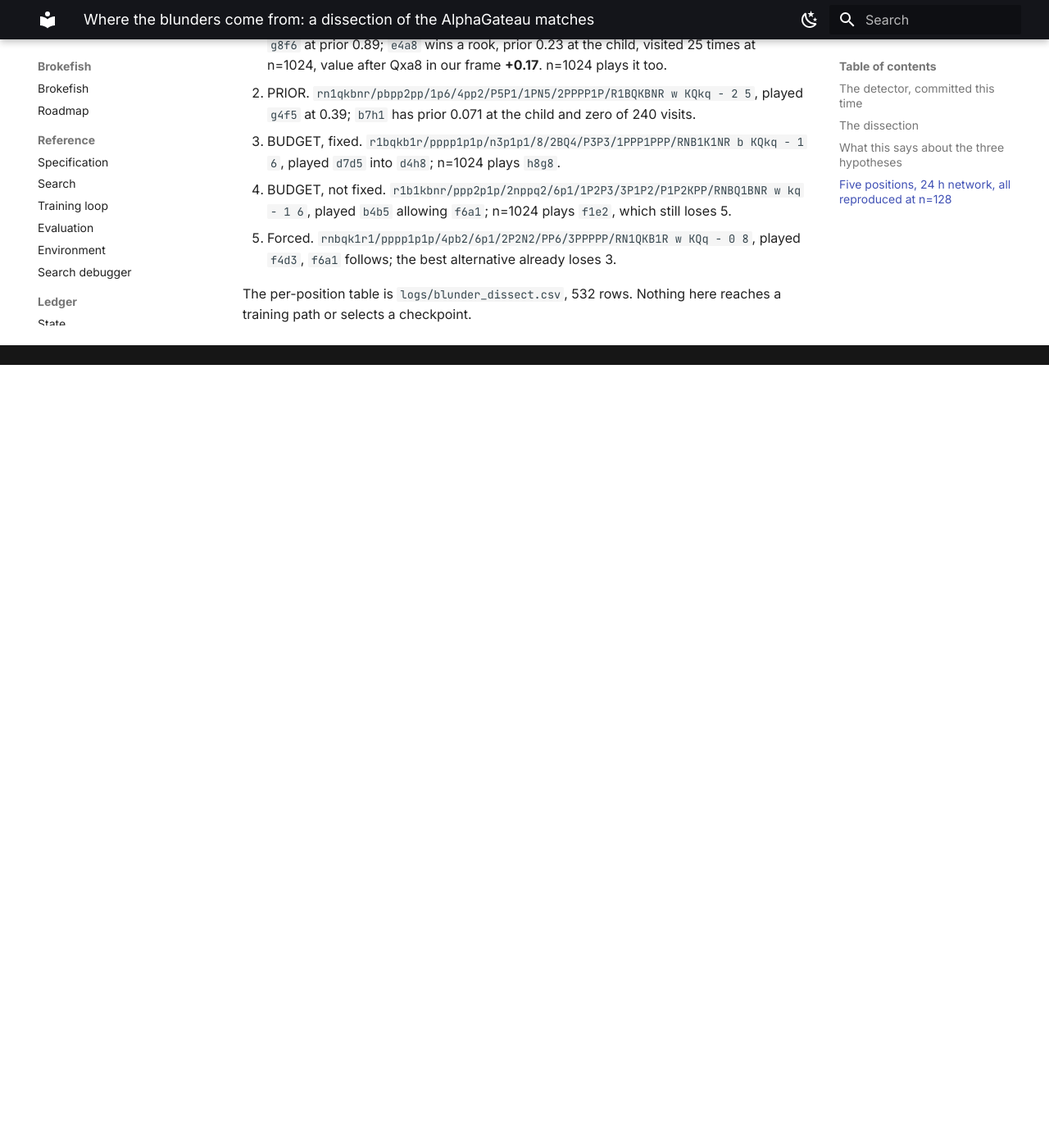
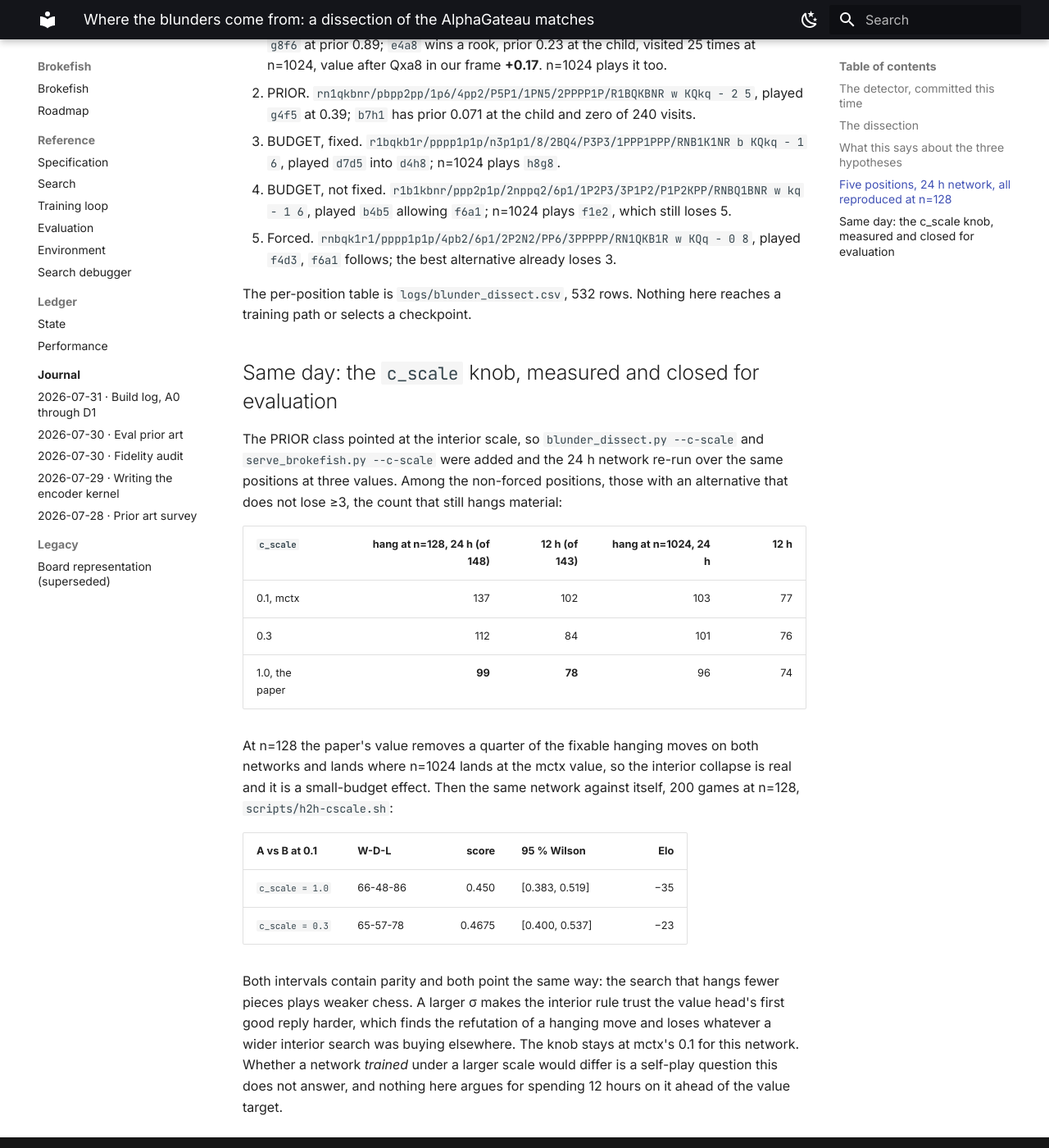
Before and after one commit to TheoBoyer/brokefish, an MkDocs documentation site: the page built from docs/journal/2026-09-09-blunder-dissection.md, in a window 1280 px wide and 1400 px high, scrolled down 2405 px. Shown: the whole window at 82% size. Built offline with MkDocs 1.6.1 and Material for MkDocs 9.7.7, drawn with Linux system fonts in a browser that asks for light colours; before the commit the page ends 2850 px from its top, so only the background shows below that.

Commit message:
c_scale: a quarter fewer hanging moves at n=128, and weaker play
--c-scale on blunder_dissect.py and serve_brokefish.py, h2h-cscale.sh for one
network against itself at two scales. At the paper's 1.0 the fixable hanging
moves of the 24 h network fall 137 -> 99 at n=128, where n=1024 at mctx's 0.1
gives 103; and the same network at 1.0 loses to itself at 0.1 by 0.450
[0.383, 0.519] over 200 games, 0.3 by 0.4675. Closed for evaluation; stays 0.1.

Co-Authored-By: Claude Fable 5.1 <noreply@anthropic.com>
Claude-Session: https://claude.ai/code/session_01CZYoBwh7Yn15hY25rQzXyq

```diff
--- a/docs/journal/2026-09-09-blunder-dissection.md
+++ b/docs/journal/2026-09-09-blunder-dissection.md
@@ -93,3 +93,34 @@ blunder rate against ourselves is still unmeasured.
 
 The per-position table is `logs/blunder_dissect.csv`, 532 rows. Nothing here reaches
 a training path or selects a checkpoint.
+
+## Same day: the `c_scale` knob, measured and closed for evaluation
+
+The PRIOR class pointed at the interior scale, so `blunder_dissect.py --c-scale` and
+`serve_brokefish.py --c-scale` were added and the 24 h network re-run over the same
+positions at three values. Among the non-forced positions, those with an alternative
+that does not lose ≥3, the count that still hangs material:
+
+| `c_scale` | hang at n=128, 24 h (of 148) | 12 h (of 143) | hang at n=1024, 24 h | 12 h |
+|---|---:|---:|---:|---:|
+| 0.1, mctx | 137 | 102 | 103 | 77 |
+| 0.3 | 112 | 84 | 101 | 76 |
+| 1.0, the paper | **99** | **78** | 96 | 74 |
+
+At n=128 the paper's value removes a quarter of the fixable hanging moves on both
+networks and lands where n=1024 lands at the mctx value, so the interior collapse is
+real and it is a small-budget effect. Then the same network against itself, 200 games
+at n=128, `scripts/h2h-cscale.sh`:
+
+| A vs B at 0.1 | W-D-L | score | 95 % Wilson | Elo |
+|---|---|---:|---|---:|
+| `c_scale = 1.0` | 66-48-86 | 0.450 | [0.383, 0.519] | −35 |
+| `c_scale = 0.3` | 65-57-78 | 0.4675 | [0.400, 0.537] | −23 |
+
+Both intervals contain parity and both point the same way: the search that hangs
+fewer pieces plays weaker chess. A larger σ makes the interior rule trust the value
+head's first good reply harder, which finds the refutation of a hanging move and
+loses whatever a wider interior search was buying elsewhere. The knob stays at
+mctx's 0.1 for this network. Whether a network *trained* under a larger scale would
+differ is a self-play question this does not answer, and nothing here argues for
+spending 12 hours on it ahead of the value target.
--- a/docs/journal/index.md
+++ b/docs/journal/index.md
@@ -14,7 +14,7 @@ entry records what was true when it was written. Neither is a bug.
 | date | entry | what it settles |
 |---|---|---|
 | 2026-09-09 | [Two matches that were owed](2026-09-09-two-matches-owed.md) | 200 games at n=128 under Gumbel, fit-free. `t24h-adamw-int8` vs `t12h-int8`: **98-44-58, 0.600, +70 Elo** [0.531, 0.665], where the PUCT league of 08-19 said +237 ± 79 and 77-14-17 head to head: the third headline the protocol mismatch moved by more than its error bar, this one down. `t12h-reuse2` vs `t24h-adamw-int8`: 45-57-98, **0.3675, −94**, the weakest 12 h arm on this instrument |
-| 2026-09-09 | [Where the blunders come from](2026-09-09-blunder-dissection.md) | `scripts/blunder_dissect.py` replays every uncompensated material loss of the two AlphaGateau matches through the network that played it, at n=128 and n=1024. The 2.1× ratio reproduces (14.55 / 6.76 and 13.58 / 6.14 per 1000 plies). Of the reproduced blunders **a third are flagged one ply late** (the material was already lost), **eightfold the search fixes 14 %**, a **PRIOR** class where the refutation has prior 0.06-0.09 at the child and zero visits because the interior rule's σ at `c_scale = 0.1` collapses π' onto the first good reply, and a **VALUE** class where the refutation is visited and the value does not punish it. In **41 %** of non-forced blunders the raw value after hanging the piece is at least as high as before. The value head moves to first among the 08-19 hypotheses; the rule-feature prototype is the instrument for the representation half |
+| 2026-09-09 | [Where the blunders come from](2026-09-09-blunder-dissection.md) | `scripts/blunder_dissect.py` replays every uncompensated material loss of the two AlphaGateau matches through the network that played it, at n=128 and n=1024. The 2.1× ratio reproduces (14.55 / 6.76 and 13.58 / 6.14 per 1000 plies). Of the reproduced blunders **a third are flagged one ply late** (the material was already lost), **eightfold the search fixes 14 %**, a **PRIOR** class where the refutation has prior 0.06-0.09 at the child and zero visits because the interior rule's σ at `c_scale = 0.1` collapses π' onto the first good reply, and a **VALUE** class where the refutation is visited and the value does not punish it. In **41 %** of non-forced blunders the raw value after hanging the piece is at least as high as before. The value head moves to first among the 08-19 hypotheses; the rule-feature prototype is the instrument for the representation half. Same-day addendum: `c_scale = 1.0` removes a quarter of the fixable hangs at n=128 and **loses 0.450** to the default in self-play of the same network; 0.3 loses 0.4675. Closed for evaluation |
 | 2026-09-09 | [Input re-injection: five runs, no Elo](2026-09-09-reinjection-is-a-null.md) | The five chains of 08-28 to 09-01 finished and were never written up. `ln1`, `both`, lr ×3, lr ×6 and the compute-matched 24 h arm: fit deltas of −15 / −43 / +69 / +111 / **−77** at n=256, with signs that flip between budgets and a headline that moved −15 → +13 when a third arm joined the pool. The direct matches at n=128 against `t24h-adamw-int8`: 0.4225 / 0.4525 / **0.4300** for lr3, lr6 and the 24 h arm, the last with an interval excluding parity. The coefficients grow to mean 3.2 without settling and buy nothing. ⚠️ Every joint fit in `runs/` reported `converged: False`; measured the same day, the cap cost under 0.2 Elo, and the fit now converges by Newton in ~16 iterations (`bt-newton/v2`). The instrument's real defect is the phantom prior, which compresses a 100-player league by ~25 % (`evaluation.md` §5.4.5). ⚠️ The puzzle probe called it the other way, 1-for-5 |
 | 2026-09-09 | [The four findings of the core-algorithm review, fixed](2026-09-09-core-algorithm-review-fixes.md) | Gumbel's prior floor was the smallest *normal* fp16, 2^-14, flattening every prior below 6e-5; now 2^-24 in both implementations, and `completed_q` guards priors before the weighted mean as `mctx` does. A third rook in a pawn slot kept its castling right in both importers. Micro-batch accumulation was **not exact under a value mask**: the value term is a mean over supervised rows and was scaled by row count; only `t12h-muon-wdl-vs4` trained under it. Eleven `test_quant.py` failures were a stale scheme name. A slow depth bound had been wrong for five weeks: the FPU change of 08-02 made the tree wider and shallower, 13 → 8 |
 | 2026-08-28 | [Every block sees the inputs again](2026-08-28-input-reinjection.md) | `--reinject` makes each block's LayerNorm see `h + sum_k c[site,k] * E_k` over the five embedding tables of spec §7.2, with a learned scalar per (site, source); the residual stream is untouched and the coefficients start at **zero**, so the kernel is **bit-identical to HEAD at `c = 0`** on both the fp16 and the int8 path. Measured interleaved in the real MCTS at n=800, B=4096 with identical trees in both arms: **+3.80 % of evals/s at `ln1`** (8 sites), +5.20 % at `both` (16); a second run gave +4.19 / +5.75. Training step +4.34 %. ⚠️ **Three of the five sources cost nothing per row** -- `clock` and `rep` are per board and `color_turn` takes only two of its four rows because the side to move is fixed -- so a site gathers **two** `LDG.128` per lane per row, not five, and that is the whole budget. Zero shared memory, 254 -> **250 registers, no spill**. ⚠️ Measured dead end: guarding the decode under `if (inject)` costs 0.7 %/3.0 % because the branch stops ptxas hoisting the loads out of the unrolled row loop. ⚠️ **No Elo measured**, and two costing errors of mine are recorded in the entry |
```
Also changed, not shown: docs/roadmap.md (+1 -1 lines), 8 other files.
